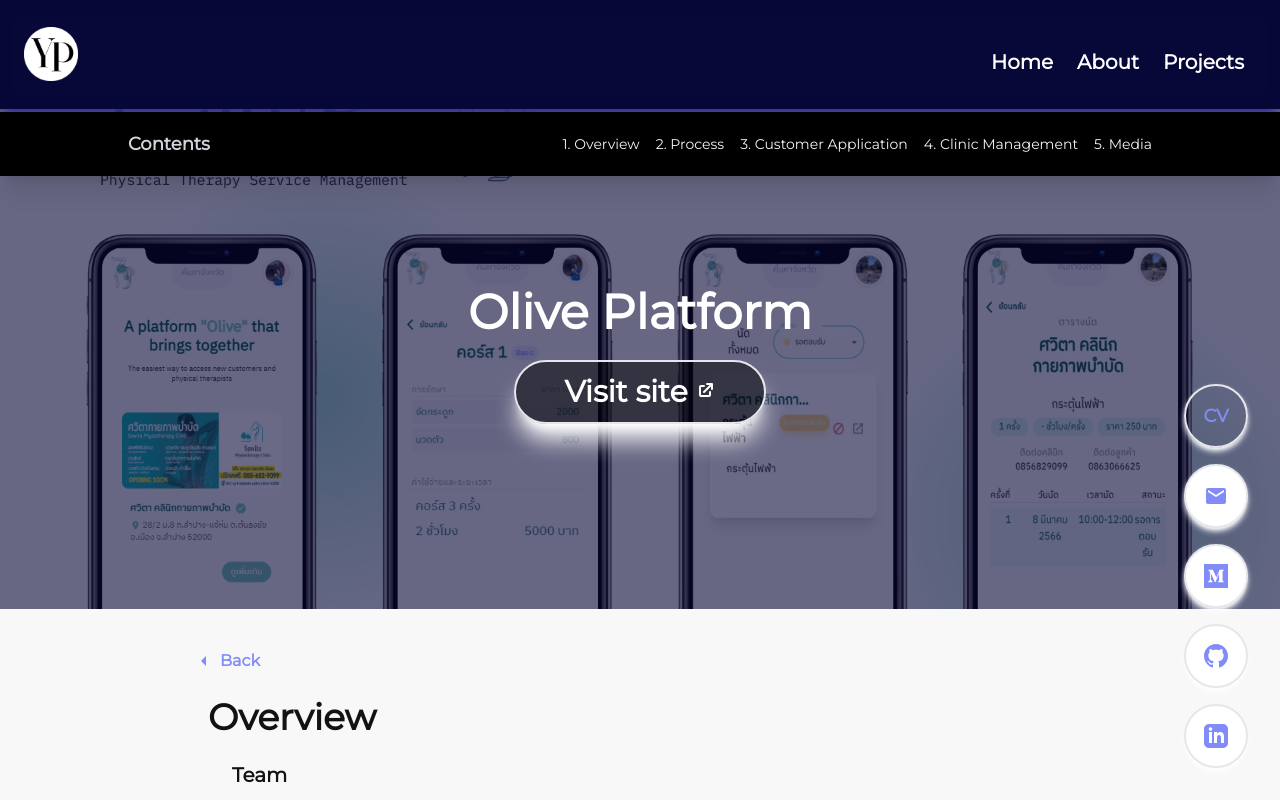
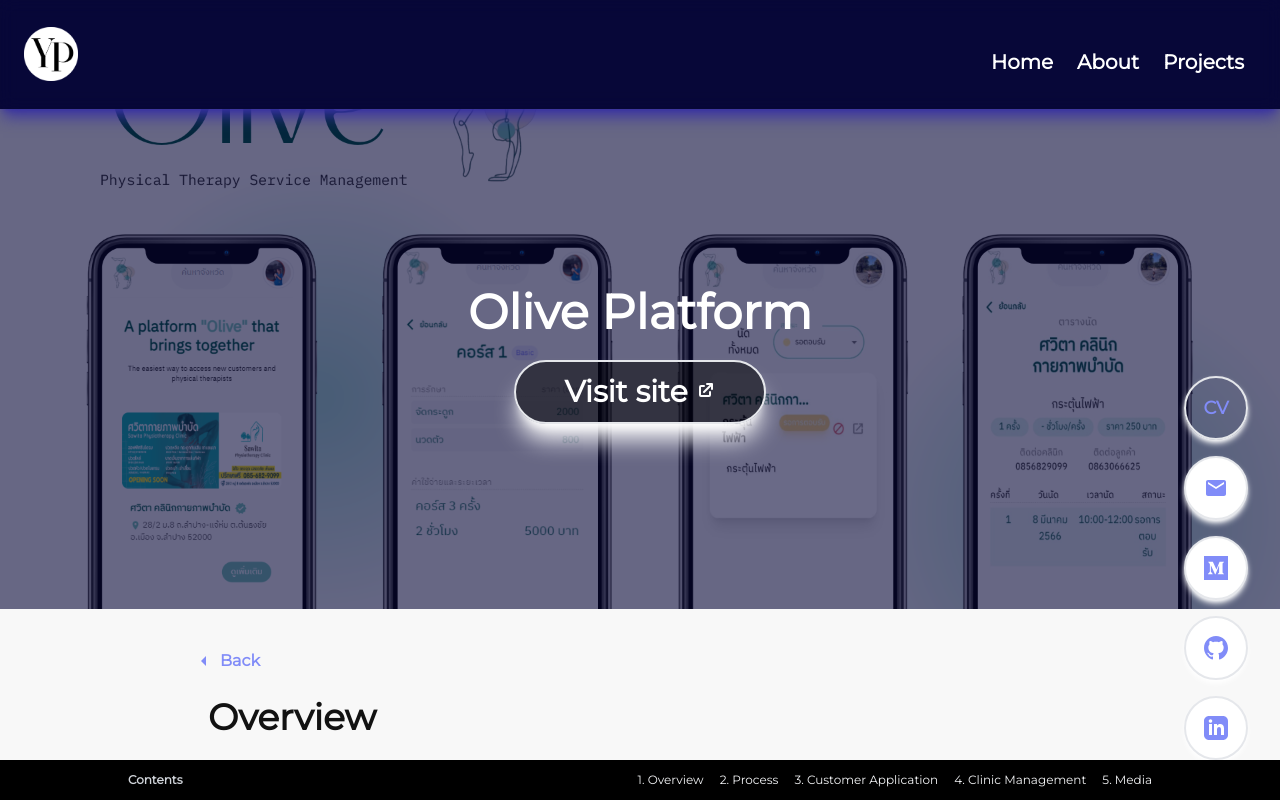
Before and after one commit to yanisapths/portfolio-v2, a Next.js app: page /projects/oliveplatform in a window 1280 px wide. Shown: the top 800 px of the page. Built offline with nearby package versions, Linux system fonts and the light colour scheme.

Commit message:
update: resume, floating btns

```diff
--- a/components/FloatingNav.js
+++ b/components/FloatingNav.js
@@ -3,7 +3,7 @@
 
 function FloatingNav({ handleScroll }) {
   return (
-    <div className="invisible md:visible fixed text-left left-3 bottom-6 md:bottom-8 md:left-8">
+    <div className="invisible md:visible fixed text-left left-3 bottom-10 md:bottom-8 lg:bottom-10 md:left-8">
       <div className="font-bold text-lg space-y-3">
       <div className="hover:scale-95 hover:text-gray-300 text-indigo-500 cursor-pointer">
         <Link href="#section-1" onClick={handleScroll}>
--- a/components/FloatingSocial.js
+++ b/components/FloatingSocial.js
@@ -11,7 +11,7 @@
     return <a href={`mailto:${email}${params}`}>{children}</a>;
   };
   return (
-    <div className="fixed text-center bottom-6 right-3 md:bottom-8 md:right-8 space-y-4">
+    <div className="fixed text-center bottom-10 right-3 md:bottom-8 lg:bottom-10 md:right-8 space-y-4">
       <a
          href={data.user.resume}
         className="inline-flex items-center w-10 h-10 md:w-16 md:h-16 justify-center border-2 cursor-pointer transform hover:-translate-y-1 hover:translate-x-1 transition duration-300 shadow-white shadow-md rounded-full hover:bg-white hover:border-2 text-indigo-400"
--- a/components/ui/DropdownItem.js
+++ b/components/ui/DropdownItem.js
@@ -15,9 +15,9 @@
   };
 
   return (
-    <header className="fixed top-24 md:top-28 z-50 w-full bg-black shadow-xl">
-      <nav className="flex text-sm items-center justify-between py-3 px-8 md:px-16 lg:px-24 xl:px-32">
-        <div className="text-lg font-bold">Contents</div>
+    <header className="fixed bottom-0 z-50 w-full bg-black shadow-xl">
+      <nav className="flex text-xs items-center justify-between py-[0.1px] px-8 md:px-16 lg:px-24 xl:px-32">
+        <div className="text-xs font-bold">Contents</div>
         <IconButton
           className="block"
           color="inherit"
@@ -57,7 +57,7 @@
             <Link href="#section-4">5.Media</Link>
           </MenuItem>
         </Menu>
-        <ul className="hidden md:flex md:items-center md:w-auto">
+        <ul className="hidden text-xs md:flex md:items-center md:w-auto">
           <li className="text-gray-100 hover:text-gray-300 font-medium mt-3 md:mt-0 md:ml-4">
             <Link href="#section-0" onClick={handleScroll}>
               1. Overview
--- a/components/ui/Navbar.js
+++ b/components/ui/Navbar.js
@@ -12,7 +12,7 @@
   };
 
   return (
-    <nav className="sticky flex items-center justify-between flex-wrap p-6 top-0 z-40  backdrop-blur flex-none transition-colors duration-500 lg:z-50 lg:border-b lg:border-slate-900/10 dark:border-slate-50/[0.06]  supports-backdrop-blur:bg-white/60 dark:bg-transparent shadow-lg shadow-indigo-800">
+    <nav className="sticky z-50 flex items-center justify-between flex-wrap p-6 top-0 backdrop-blur flex-none transition-colors duration-500 lg:z-50 lg:border-b lg:border-slate-900/10 dark:border-slate-50/[0.06]  supports-backdrop-blur:bg-white/60 dark:bg-transparent shadow-lg shadow-indigo-800">
       <div className="flex items-center flex-shrink-0 text-white">
       <Link href="/" ><Image src='/logo.png' width='54' height='54' className="cursor-pointer" /></Link>
       </div>
--- a/pages/projects.js
+++ b/pages/projects.js
@@ -147,7 +147,7 @@
         {/* Grid starts here */}
         <div className="bg-[#070738]">
           <div className="items-center">
-            <div className="mx-16 w-60 lg:w-auto md:w-96 grid grid-cols-2 lg:flex justify-center lg:gap-3 mt-8">
+            <div className="mx-16 w-60 lg:w-auto grid grid-cols-2 lg:flex justify-center lg:gap-3 mt-8">
               {list.map((item) => (
                 <ProjectList
                   title={item.title}
--- a/pages/projects/oliveplatform.js
+++ b/pages/projects/oliveplatform.js
@@ -24,8 +24,8 @@
               <title>Olive Platform | Yanisa Poongthaisong</title>
           </Head>
         <Banner />
+        <Olive handleScroll={handleScroll} />
         <DropdownItem />
-        <Olive handleScroll={handleScroll} />
     </Layout>
   )
 }
```
Also changed, not shown: 1 other file (tests, documents, lock files or other folders).
